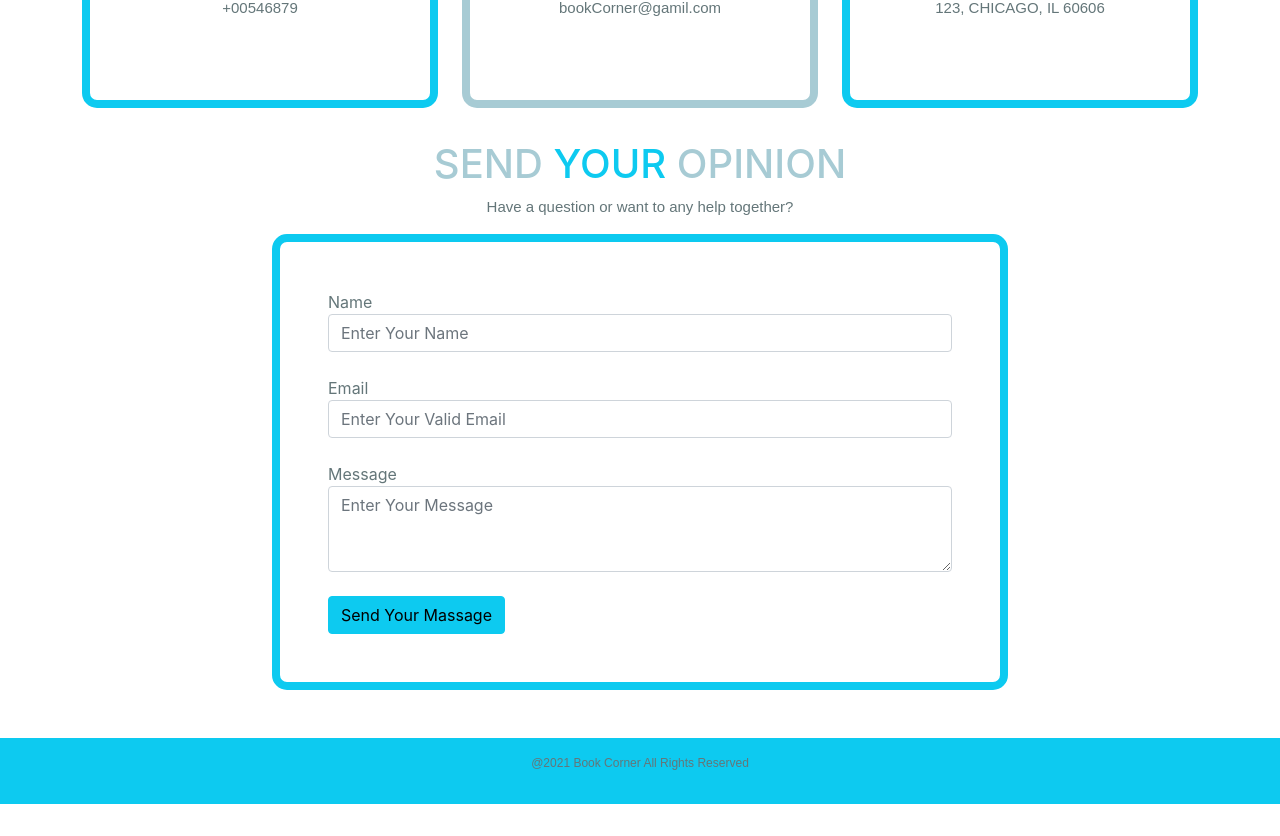
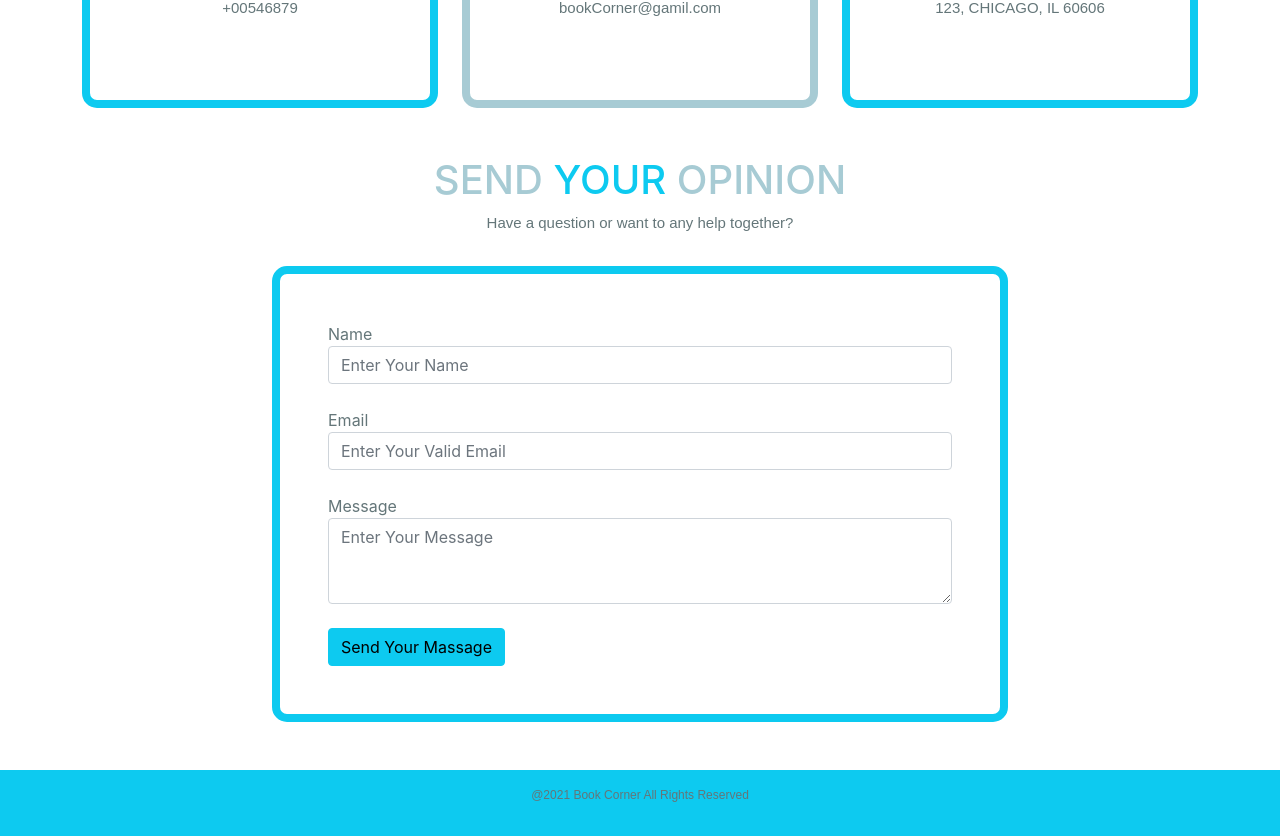
Before and after one commit to hanif365/bookcorner, a React (Create React App) app: page /contact in a window 1280 px wide. Shown: the part 411-1247 px from the top of the page. Before the commit the page ends 1215 px from the top, so only its background shows below. Built offline with nearby package versions, Linux system fonts and the light colour scheme.

Commit message:
contact page updated

```diff
--- a/src/components/Contact/Contact.js
+++ b/src/components/Contact/Contact.js
@@ -57,9 +57,9 @@ const Contact = () => {
                         </div>
                     </div>
                 </div>
-                <div className="row pb-5">
-                    <h1 className="text-center color">SEND <span className="mission">YOUR</span> OPINION</h1>
-                    <p className="text-center fontSize">
+                <div className="row pb-5 pt-3">
+                    <h1 className="text-center color ">SEND <span className="mission">YOUR</span> OPINION</h1>
+                    <p className="text-center fontSize pb-3">
                         Have a question or want to any help together?
                     </p>
                     <div className="col-md-2"></div>
```
